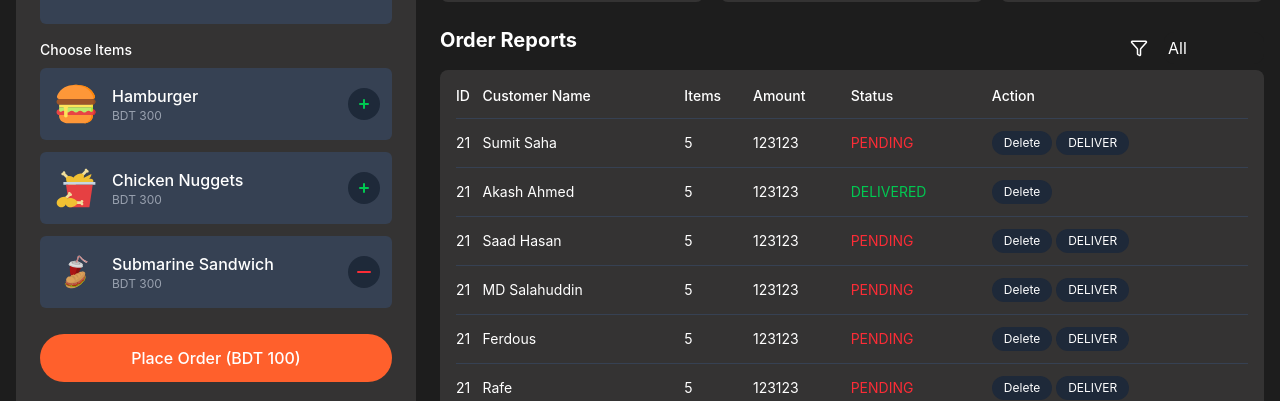
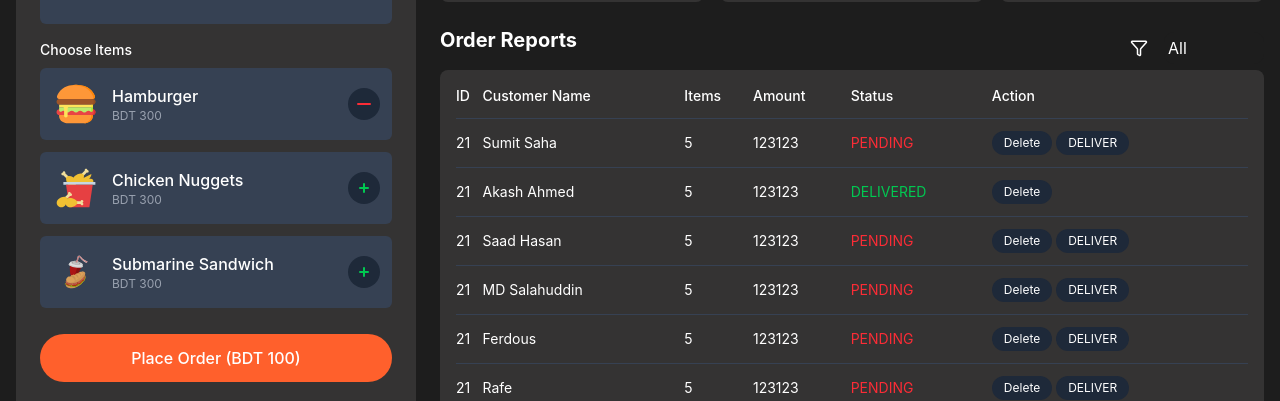
Before and after one commit to MD-Moniruzzaman-Arafat/lws-project-2, a React (Vite) app: page / in a window 1280 px wide. Both pictures are taken after a click on the button 364 px from the left and 364 px from the top of the page. Shown: the part 260-661 px from the top of the page. Built offline with nearby package versions, Linux system fonts and the light colour scheme.

Commit message:
toggle add and remove button

```diff
--- /dev/null
+++ b/src/components/AddButton/AddButton.jsx
@@ -0,0 +1,16 @@
+
+export default function AddButton({ toggle, setToggle }) {
+    return (
+        <>
+            <button onClick={() => setToggle(!toggle)}
+                className="w-8 h-8 bg-gray-800 hover:bg-primary rounded-full flex items-center justify-center transition-colors duration-300">
+                <svg xmlns="http://www.w3.org/2000/svg" className="h-5 w-5 text-green-500"
+                    viewBox="0 0 20 20" fill="currentColor">
+                    <path fill-rule="evenodd"
+                        d="M10 5a1 1 0 011 1v3h3a1 1 0 110 2h-3v3a1 1 0 11-2 0v-3H6a1 1 0 110-2h3V6a1 1 0 011-1z"
+                        clip-rule="evenodd" />
+                </svg>
+            </button>
+        </>
+    )
+}
--- a/src/components/CreateOrder/CreateOrder.jsx
+++ b/src/components/CreateOrder/CreateOrder.jsx
@@ -2,6 +2,9 @@ import hanburger from '../../assets/hamburger.svg';
 import chicken from '../../assets/chicken.svg';
 import submarine from '../../assets/submarine.svg';
 import pizza from '../../assets/pizza.svg';
+import AddButton from '../AddButton/AddButton';
+import RemoveButton from '../RemoveButton/RemoveButton';
+import Item from '../Item/Item';
 
 export default function CreateOrder() {
     return (
@@ -23,95 +26,16 @@ export default function CreateOrder() {
                     <label className="block text-sm font-medium mb-2">Choose Items</label>
                     <div className="items-container">
                         {/* <!-- Item 1 --> */}
-                        <div
-                            className="bg-gray-700 bg-opacity-30 rounded-md p-3 mb-3 flex justify-between items-center hover:bg-opacity-40 transition-all duration-300">
-                            <div className="flex items-center">
-                                <div className="w-12 h-12   flex items-center justify-center mr-3">
-                                    <img src={hanburger} alt="Hamburger" className="w-10 h-10" />
-                                </div>
-                                <div>
-                                    <h3 className="font-medium">Hamburger</h3>
-                                    <p className="text-xs text-gray-400">BDT 300</p>
-                                </div>
-                            </div>
-                            <button
-                                className="w-8 h-8 bg-gray-800 hover:bg-primary rounded-full flex items-center justify-center transition-colors duration-300">
-                                <svg xmlns="http://www.w3.org/2000/svg" className="h-5 w-5 text-green-500"
-                                    viewBox="0 0 20 20" fill="currentColor">
-                                    <path fill-rule="evenodd"
-                                        d="M10 5a1 1 0 011 1v3h3a1 1 0 110 2h-3v3a1 1 0 11-2 0v-3H6a1 1 0 110-2h3V6a1 1 0 011-1z"
-                                        clip-rule="evenodd" />
-                                </svg>
-                            </button>
-                        </div>
+                        <Item img={hanburger} name={'Hamburger'} price={300} />
 
                         {/* <!-- Item 2 --> */}
-                        <div
-                            className="bg-gray-700 bg-opacity-30 rounded-md p-3 mb-3 flex justify-between items-center hover:bg-opacity-40 transition-all duration-300">
-                            <div className="flex items-center">
-                                <div className="w-12 h-12 flex items-center justify-center mr-3">
-                                    <img src={chicken} alt="Chicken Nuggets" className="w-10 h-10" />
-                                </div>
-                                <div>
-                                    <h3 className="font-medium">Chicken Nuggets</h3>
-                                    <p className="text-xs text-gray-400">BDT 300</p>
-                                </div>
-                            </div>
-                            <button
-                                className="w-8 h-8 bg-gray-800 hover:bg-primary rounded-full flex items-center justify-center transition-colors duration-300">
-                                <svg xmlns="http://www.w3.org/2000/svg" className="h-5 w-5 text-green-500"
-                                    viewBox="0 0 20 20" fill="currentColor">
-                                    <path fill-rule="evenodd"
-                                        d="M10 5a1 1 0 011 1v3h3a1 1 0 110 2h-3v3a1 1 0 11-2 0v-3H6a1 1 0 110-2h3V6a1 1 0 011-1z"
-                                        clip-rule="evenodd" />
-                                </svg>
-                            </button>
-                        </div>
+                        <Item img={chicken} name={'Chicken Nuggets'} price={300} />
 
                         {/* <!-- Item 3 --> */}
-                        <div
-                            className="bg-gray-700 bg-opacity-30 rounded-md p-3 mb-3 flex justify-between items-center hover:bg-opacity-40 transition-all duration-300">
-                            <div className="flex items-center">
-                                <div className="w-12 h-12 flex items-center justify-center mr-3">
-                                    <img src={submarine} alt="Submarine Sandwich" className="w-10 h-10" />
-                                </div>
-                                <div>
-                                    <h3 className="font-medium">Submarine Sandwich</h3>
-                                    <p className="text-xs text-gray-400">BDT 300</p>
-                                </div>
-                            </div>
-                            <button
-                                className="w-8 h-8 bg-gray-800 hover:bg-primary rounded-full flex items-center justify-center transition-colors duration-300">
-                                <svg xmlns="http://www.w3.org/2000/svg" className="h-5 w-5 text-red-500" viewBox="0 0 20 20"
-                                    fill="currentColor">
-                                    <path fill-rule="evenodd" d="M3 10a1 1 0 011-1h12a1 1 0 110 2H4a1 1 0 01-1-1z"
-                                        clip-rule="evenodd" />
-                                </svg>
-                            </button>
-                        </div>
+                        <Item img={submarine} name={'Submarine Sandwich'} price={300} />
 
                         {/* <!-- Item 4 --> */}
-                        <div
-                            className="bg-gray-700 bg-opacity-30 rounded-md p-3 mb-3 flex justify-between items-center hover:bg-opacity-40 transition-all duration-300">
-                            <div className="flex items-center">
-                                <div className="w-12 h-12 bg-yellow-600 rounded-md flex items-center justify-center mr-3">
-                                    <img src={pizza} alt="Pizza slices" className="w-10 h-10" />
-                                </div>
-                                <div>
-                                    <h3 className="font-medium">Pizza slices</h3>
-                                    <p className="text-xs text-gray-400">BDT 300</p>
-                                </div>
-                            </div>
-                            <button
-                                className="w-8 h-8 bg-gray-800 hover:bg-primary rounded-full flex items-center justify-center transition-colors duration-300">
-                                <svg xmlns="http://www.w3.org/2000/svg" className="h-5 w-5 text-green-500"
-                                    viewBox="0 0 20 20" fill="currentColor">
-                                    <path fill-rule="evenodd"
-                                        d="M10 5a1 1 0 011 1v3h3a1 1 0 110 2h-3v3a1 1 0 11-2 0v-3H6a1 1 0 110-2h3V6a1 1 0 011-1z"
-                                        clip-rule="evenodd" />
-                                </svg>
-                            </button>
-                        </div>
+                        <Item img={pizza} name={'Pizza slices'} price={300} />
                     </div>
                 </div>
 
--- /dev/null
+++ b/src/components/Item/Item.jsx
@@ -0,0 +1,27 @@
+import { useState } from "react";
+import AddButton from "../AddButton/AddButton";
+import RemoveButton from "../RemoveButton/RemoveButton";
+
+export default function Item({ img, name, price }) {
+    const [toggle, setToggle] = useState(true);
+
+    return (
+        <>
+            <div
+                className="bg-gray-700 bg-opacity-30 rounded-md p-3 mb-3 flex justify-between items-center hover:bg-opacity-40 transition-all duration-300">
+                <div className="flex items-center">
+                    <div className="w-12 h-12   flex items-center justify-center mr-3">
+                        <img src={img} alt="Hamburger" className="w-10 h-10" />
+                    </div>
+                    <div>
+                        <h3 className="font-medium">{name}</h3>
+                        <p className="text-xs text-gray-400">BDT {price}</p>
+                    </div>
+                </div>
+                {
+                    toggle ? <AddButton toggle={toggle} setToggle={setToggle} /> : <RemoveButton toggle={toggle} setToggle={setToggle} />
+                }
+            </div>
+        </>
+    )
+}
--- /dev/null
+++ b/src/components/RemoveButton/RemoveButton.jsx
@@ -0,0 +1,15 @@
+
+export default function RemoveButton({ toggle, setToggle }) {
+    return (
+        <>
+            <button onClick={() => setToggle(!toggle)}
+                className="w-8 h-8 bg-gray-800 hover:bg-primary rounded-full flex items-center justify-center transition-colors duration-300">
+                <svg xmlns="http://www.w3.org/2000/svg" className="h-5 w-5 text-red-500" viewBox="0 0 20 20"
+                    fill="currentColor">
+                    <path fill-rule="evenodd" d="M3 10a1 1 0 011-1h12a1 1 0 110 2H4a1 1 0 01-1-1z"
+                        clip-rule="evenodd" />
+                </svg>
+            </button>
+        </>
+    )
+}
```
